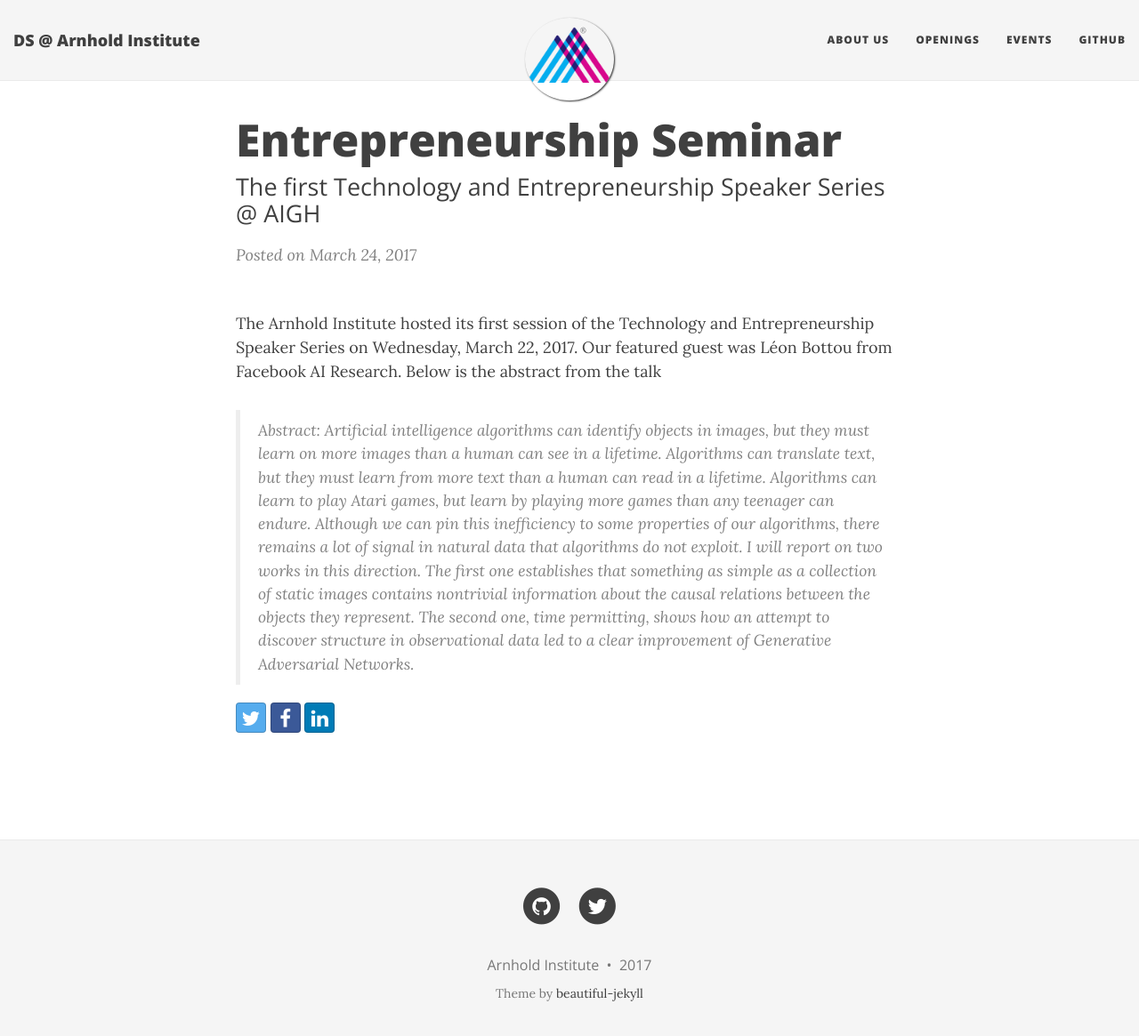
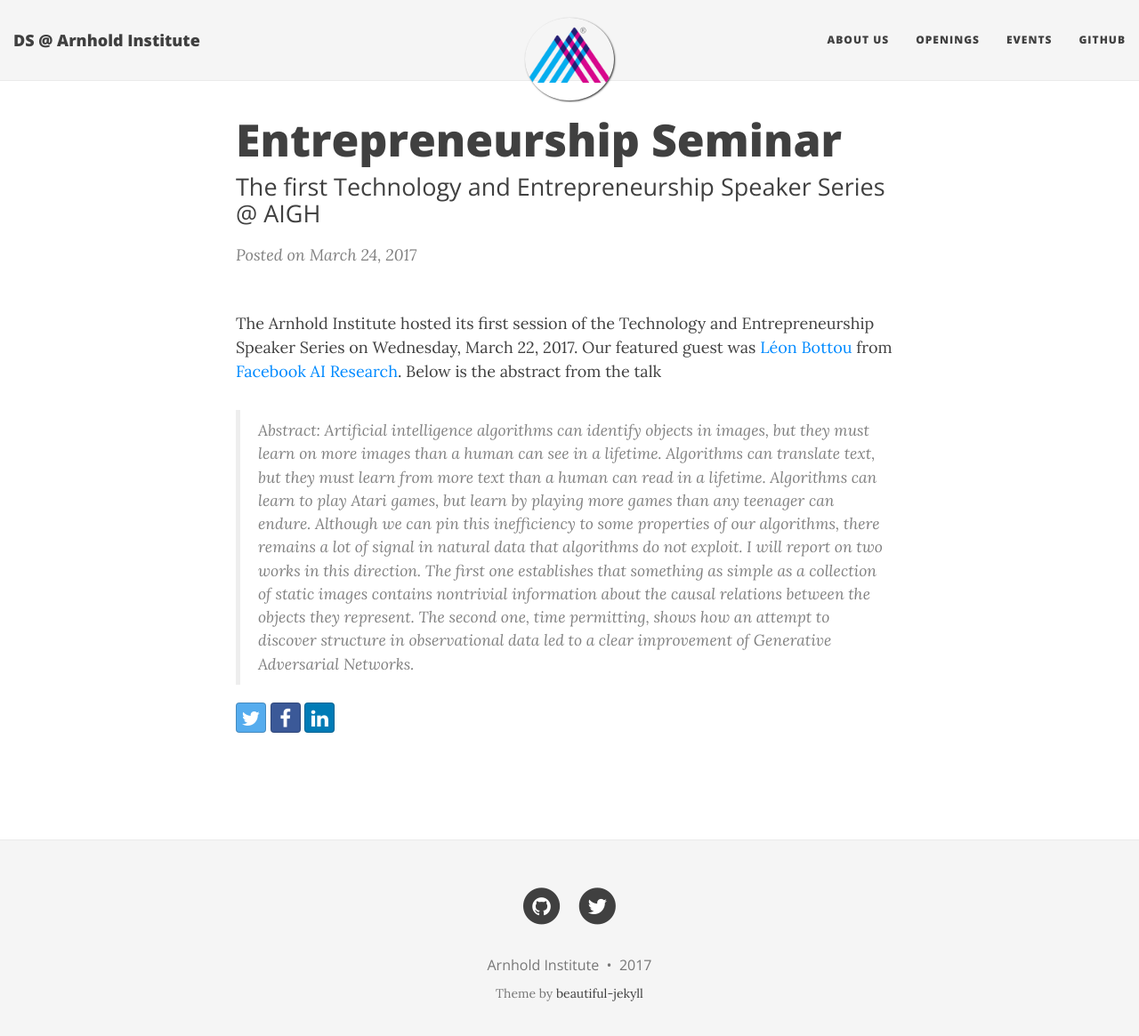
Before and after one commit to ArnholdInstitute/arnholdinstitute.github.io, a Jekyll site: the page built from _posts/2017-03-24-entrepreneurship-seminar.md, in a window 1280 px wide and 1178 px high. Shown: the top 1165 px of the window at 89% size. Built offline with Jekyll 4.4.1, drawn with Linux system fonts in a browser that asks for light colours; nearby versions of some CDN libraries; comment, search, counter and statistics services are not loaded; part of the change alters nothing that is shown.

```diff
--- a/_posts/2017-03-24-entrepreneurship-seminar.md
+++ b/_posts/2017-03-24-entrepreneurship-seminar.md
@@ -4,6 +4,6 @@ title: Entrepreneurship Seminar
 subtitle: The first Technology and Entrepreneurship Speaker Series @ AIGH
 ---
 
-The Arnhold Institute hosted its first session of the Technology and Entrepreneurship Speaker Series on Wednesday, March 22, 2017.  Our featured guest was Léon Bottou from Facebook AI Research.  Below is the abstract from the talk
+The Arnhold Institute hosted its first session of the Technology and Entrepreneurship Speaker Series on Wednesday, March 22, 2017.  Our featured guest was [Léon Bottou](http://leon.bottou.org/) from [Facebook AI Research](https://research.fb.com/category/facebook-ai-research-fair/).  Below is the abstract from the talk
 
 >Abstract: Artificial intelligence algorithms can identify objects in images, but they must learn on more images than a human can see in a lifetime. Algorithms can translate text, but they must learn from more text than a human can read in a lifetime. Algorithms can learn to play Atari games, but learn by playing more games than any teenager can endure. Although we can pin this inefficiency to some properties of our algorithms, there remains a lot of signal in natural data that algorithms do not exploit. I will report on two works in this direction. The first one establishes that something as simple as a collection of static images contains nontrivial information about the causal relations between the objects they represent. The second one, time permitting, shows how an attempt to discover structure in observational data led to a clear improvement of Generative Adversarial Networks.
```
